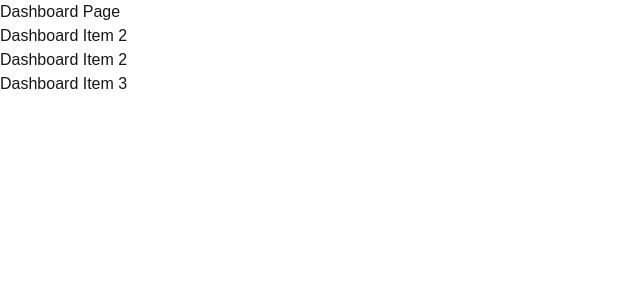
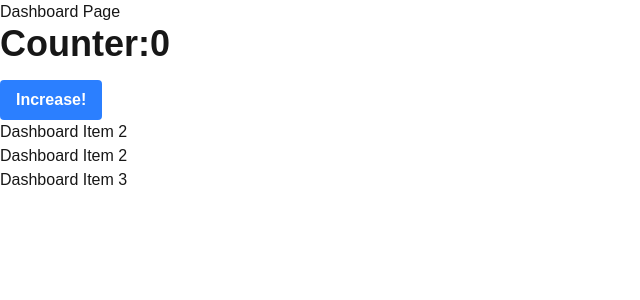
Before and after one commit to mdisrafil79/projects-2, a Next.js app: page /dashboard in a window 1280 px wide. Shown: the top 300 px of the page, without its empty margins (0-640 px from the left). Built offline with nearby package versions, Linux system fonts and the light colour scheme.

Commit message:
components add

```diff
--- /dev/null
+++ b/app/components/Counter.jsx
@@ -0,0 +1,22 @@
+'use client'
+import React, { useState } from 'react';
+
+const Counter = () => {
+    const [count, setCount] = useState(0);
+
+    console.log('counter component randered')
+    const handleIncrease = () => {
+        console.log('Increase button cilcked')
+        setCount(count + 1);
+    }
+    return (
+        <div>
+            <h2 className='text-4xl font-bold mb-4'>Counter:{count}</h2>
+            <button
+            onClick={handleIncrease}
+             className='bg-blue-500 hover:bg-blue-700 text-white font-bold py-2 px-4 rounded '>Increase!</button>
+        </div>
+    );
+};
+
+export default Counter;
--- a/app/dashboard/page.jsx
+++ b/app/dashboard/page.jsx
@@ -1,10 +1,13 @@
 import React from 'react';
+import Counter from '../components/Counter';
 
 const DashboardPage = () => {
     console.log('Dashboard page rander')
     return (
         <div>
             <h2>Dashboard Page</h2>
+
+            <Counter></Counter>
             <ul>
                 <li>Dashboard Item 2</li>
                 <li>Dashboard Item 2</li>
--- /dev/null
+++ b/app/posts/page.jsx
@@ -0,0 +1,13 @@
+import React from 'react';
+
+const PostPage = async() => {
+    const res = await fetch('https://jsonplaceholder.typicode.com/posts');
+    const post = await res.json();
+    return (
+        <div>
+            <h2>Post Page: {post.length}</h2>
+        </div>
+    );
+};
+
+export default PostPage;
```
Also changed, not shown: app/components/Post.jsx (added).
